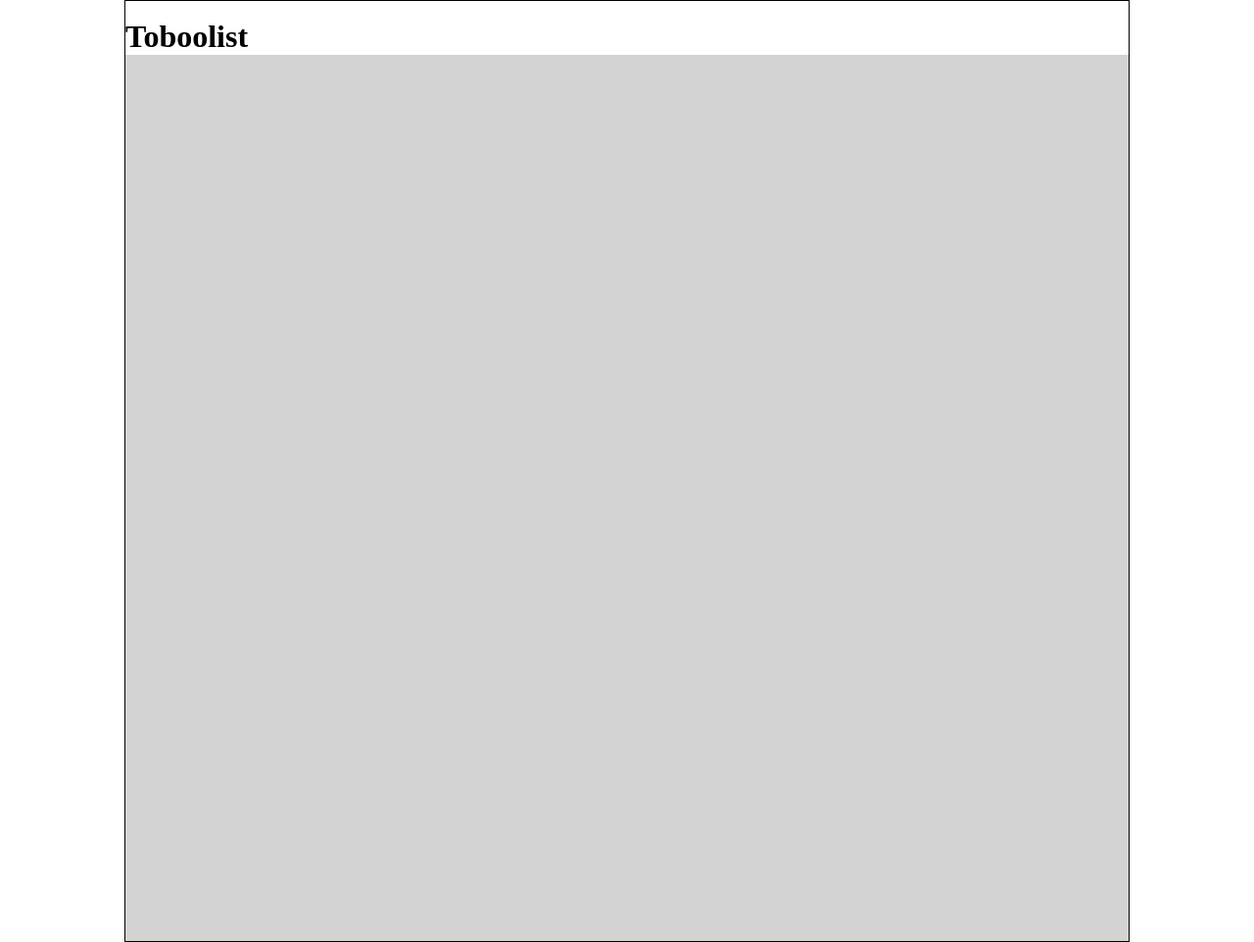
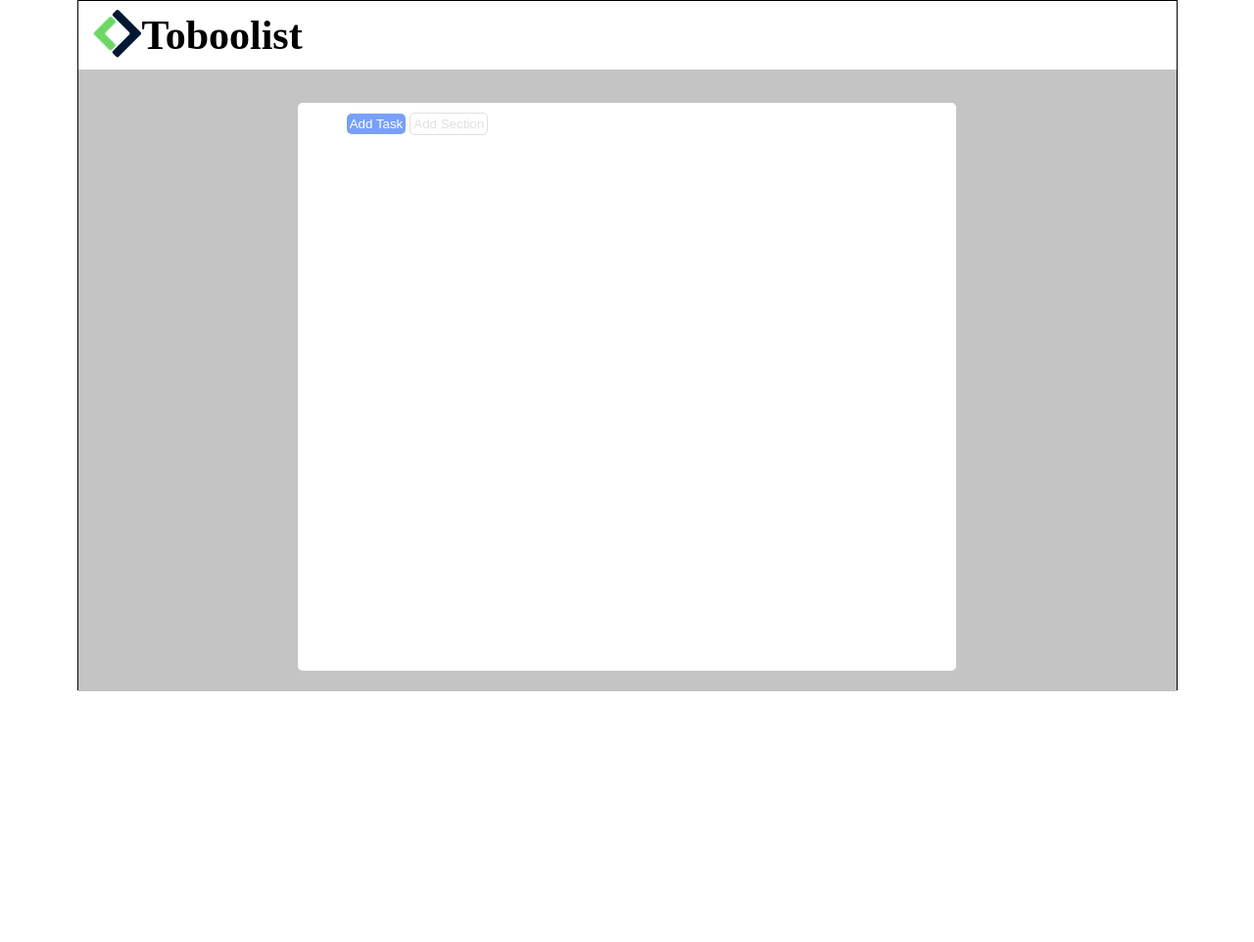
Before and after one commit to Deceit-87/html-css-toboolist, a plain HTML site: page index.html in a window 1280 px wide. Shown: the whole page at 98% size. After the commit the page ends 800 px from the top, so only its background shows below. Drawn offline with Linux system fonts and the light colour scheme.

Commit message:
inserimento sezioni

```diff
--- a/index.html
+++ b/index.html
@@ -11,16 +11,21 @@
 <body>
     <div class="risoluzione">
         <header>
-            <img src="" alt="">
-            <h1>Toboolist</h1>
+            <img src="./img/Logo.png" alt="">
+            <h1 class="logo">Toboolist</h1>
         </header>
-        <main>
+        <div class="container">
+            <main>
 
-            <nav></nav>
-            <section></section>
-            <section></section>
-            <section></section>
-        </main>
+                <nav>
+                    <button class="button1">Add Task </button>
+                    <button class="button2">Add Section</button>
+                </nav>
+                <section></section>
+                <section></section>
+                <section></section>
+            </main>
+        </div>
     </div>
 </body>
 </html>
--- a/style.css
+++ b/style.css
@@ -1,19 +1,61 @@
 * {
-    box-sizing: auto;
+    box-sizing: border-box;
     margin: 0;
     padding: 0;
 
 }
-
+header{
+    position: relative;
+    padding:8px 0 8px 15px;
+}
+.logo {
+    font-size: 42px;
+    position: absolute;
+    top:50%;
+    transform:translateY(-50%);
+    display: inline-block;
+    margin: auto;
+}
 .risoluzione {
     border: 1px solid black;
-    width: 1024px;
-    height: 960px;
+    width: 1123px;
+    height: 705px;
     margin:auto;
 }
+.container{
+    display:inline-block;
+    background-color: rgb(196, 196, 196);
+    width: 100%;
+    height: 635px;
+}
+
 main{
-    display:inline-block;
-    background-color: lightgrey;
-    width: 100%;
-    height:905px;
+    background-color: white;
+    width: 60%;
+    height:580px;
+    margin: auto;
+    margin-top: 3%;
+    border-radius: 5px;
+
 }
+.button1{
+    border-radius: 5px;
+
+    color: white;
+    border: none;
+    background-color: rgb(120, 160, 247);
+    padding:3px;
+}
+.button2{
+    border-radius: 5px;
+
+    color: rgb(224, 224, 224);
+    border: 1px solid rgb(224, 224, 224);;
+    background-color: rgb(255, 255, 255);
+    padding:3px;}
+nav{
+    margin-left: 40px;
+    padding:10px 0 10px 10px;
+
+    margin:10px 0 10px 40px;
+}
```
